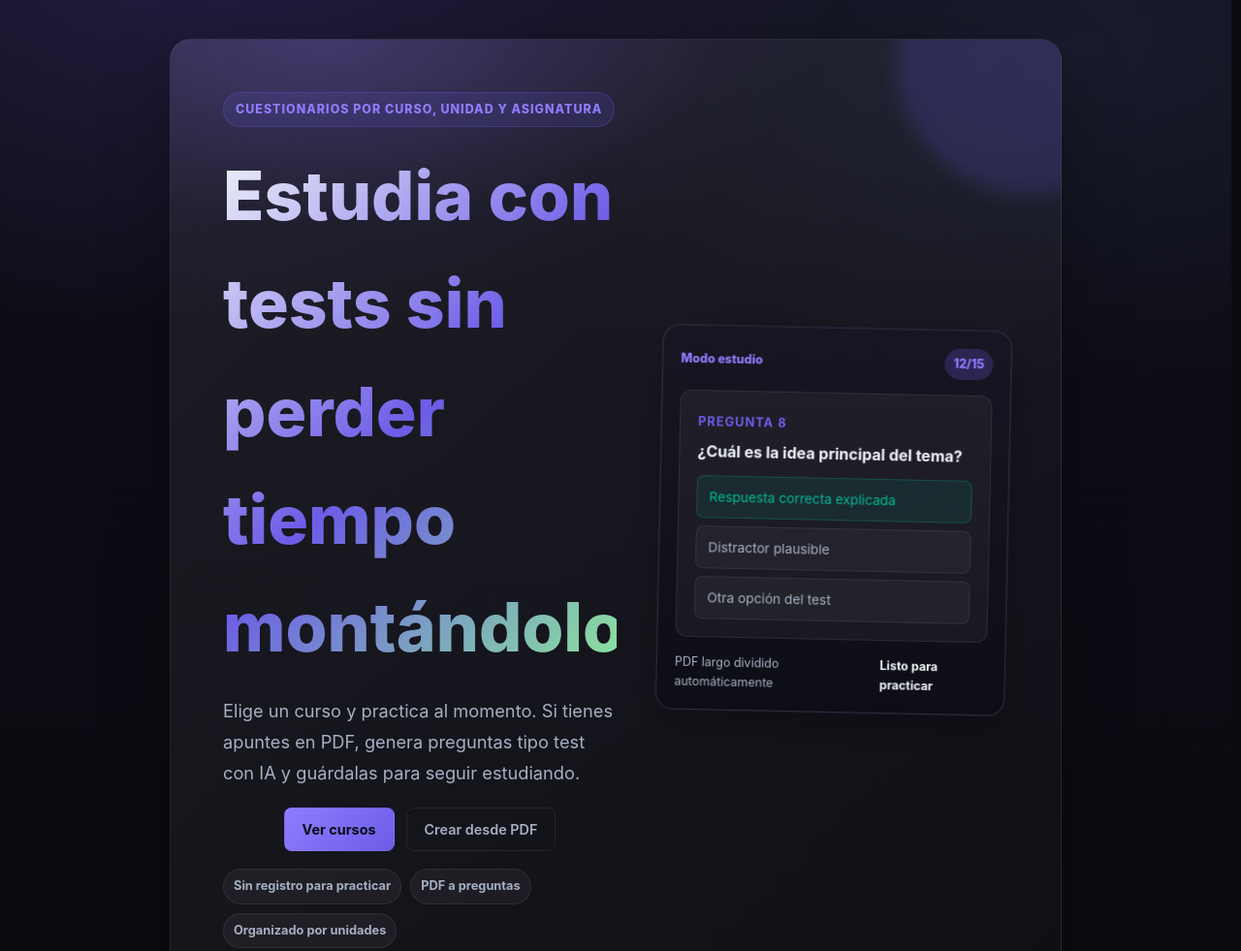
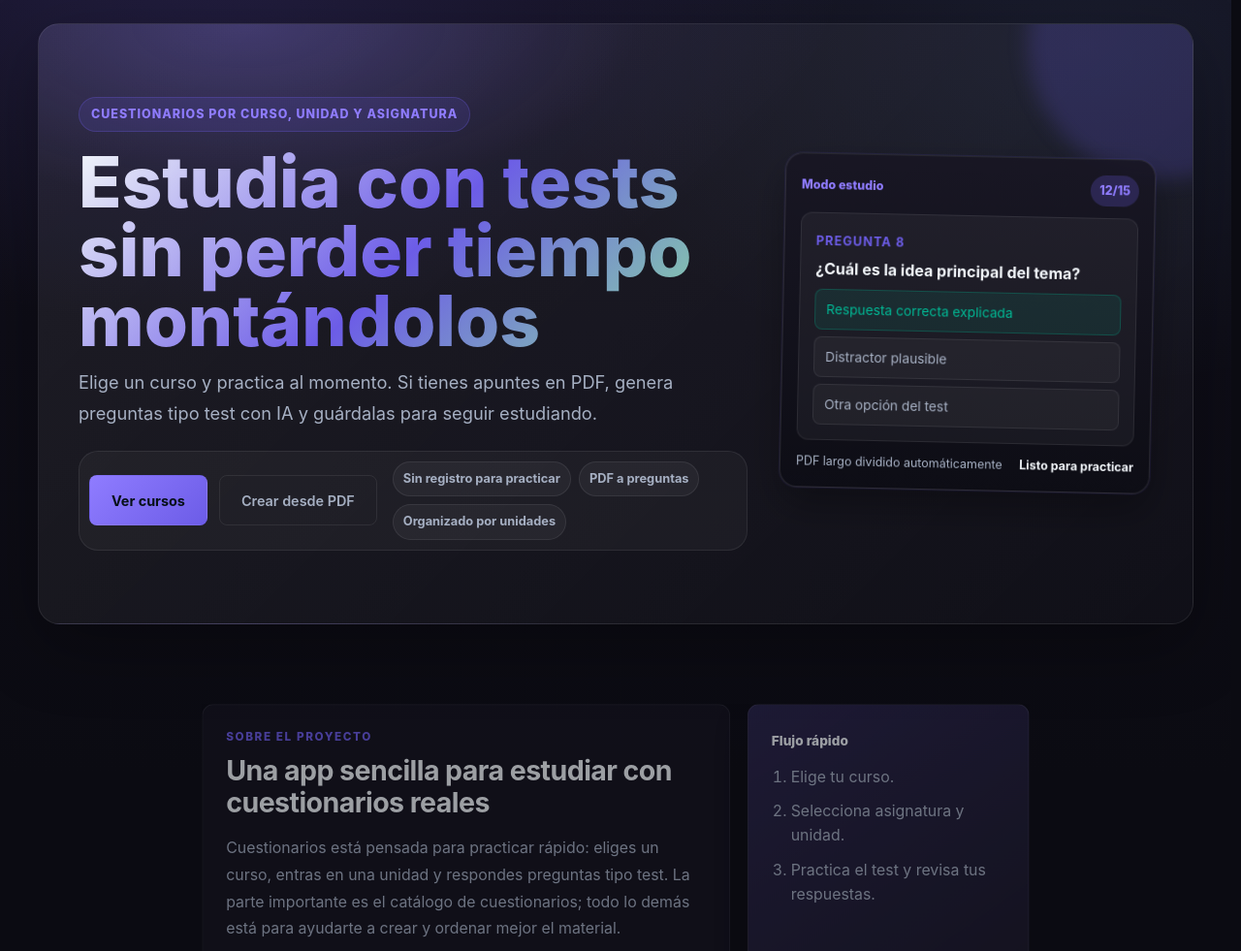
Before and after one commit to nicolasdavidgilbert/cuestionario, an Astro site: page / in a window 1280 px wide. Shown: the top 981 px of the page at 97% size. Built offline with nearby package versions, Linux system fonts and the light colour scheme; Astro itself is replaced by a stand-in of ours.

Commit message:
feat: mejorar diseño de la página de inicio y optimizar la barra de acciones del usuario

```diff
--- a/src/pages/index.astro
+++ b/src/pages/index.astro
@@ -40,6 +40,7 @@
         <p class="hero-subtitle">
           Elige un curso y practica al momento. Si tienes apuntes en PDF, genera preguntas tipo test con IA y guárdalas para seguir estudiando.
         </p>
+        <div class="hero-action-bar">
           <div class="user-actions">
             <a href="/cursos" class="btn-primary">Ver cursos</a>
             <a href="/crear" class="btn-secondary">Crear desde PDF</a>
@@ -48,6 +49,7 @@
             <span>Sin registro para practicar</span>
             <span>PDF a preguntas</span>
             <span>Organizado por unidades</span>
+          </div>
         </div>
       </div>
 
@@ -69,17 +71,6 @@
         </div>
       </div>
     </header>
-
-    <section class="landing-course-shell landing-cta-panel" aria-label="Acceso principal a cuestionarios">
-      <div class="course-shell-heading">
-        <p class="section-kicker">Empieza aquí</p>
-        <h2>La lista completa de cursos está en una página dedicada.</h2>
-      </div>
-      <p class="landing-cta-copy">
-        Entra al catálogo, elige tu curso y empieza por la unidad que necesites practicar.
-      </p>
-      <a href="/cursos" class="btn-primary">Abrir catálogo de cursos</a>
-    </section>
 
     <AdSenseAd client:visible slot="4731901740" className="ad-slot ad-slot--wide" clientId={adsenseClient} enabledByEnv={adsEnabledByEnv} />
 
--- a/src/styles/global.css
+++ b/src/styles/global.css
@@ -106,6 +106,11 @@
   padding: 40px 20px 80px;
 }
 
+.page-wrap.landing {
+  max-width: min(1440px, calc(100vw - 48px));
+  padding-top: clamp(18px, 3vh, 32px);
+}
+
 /* ===================== Home / Catalog ===================== */
 .home-header {
   margin-bottom: 40px;
@@ -577,13 +582,14 @@
 .landing-hero {
   position: relative;
   display: grid;
-  grid-template-columns: minmax(0, 1.15fr) minmax(360px, 0.85fr);
-  gap: clamp(22px, 4vw, 44px);
+  grid-template-columns: minmax(620px, 1.3fr) minmax(360px, 0.72fr);
+  gap: clamp(20px, 3vw, 36px);
   align-items: center;
   width: 100%;
-  max-width: 1180px;
-  margin-bottom: 34px;
-  padding: clamp(28px, 5vw, 54px);
+  max-width: 1360px;
+  min-height: min(620px, calc(100vh - 120px));
+  margin-bottom: 24px;
+  padding: clamp(24px, 3.2vw, 42px);
   text-align: left;
   background:
     radial-gradient(560px 260px at 18% 0%, rgba(143, 124, 255, 0.22), transparent 72%),
@@ -629,18 +635,43 @@
 }
 
 .hero-subtitle {
-  max-width: 650px;
-  margin-top: 14px;
+  max-width: 760px;
+  margin-top: 12px;
   color: var(--c-text-muted);
   font-size: clamp(1rem, 2vw, 1.14rem);
   line-height: 1.75;
 }
 
+.hero-action-bar {
+  display: grid;
+  grid-template-columns: auto minmax(0, 1fr);
+  gap: 16px;
+  align-items: center;
+  width: fit-content;
+  max-width: 100%;
+  margin-top: 22px;
+  padding: 10px;
+  background: rgba(255, 255, 255, 0.035);
+  border: 1px solid var(--c-border);
+  border-radius: calc(var(--radius) + 8px);
+}
+
+.hero-action-bar .user-actions {
+  margin-top: 0;
+}
+
+.hero-action-bar .btn-primary,
+.hero-action-bar .btn-secondary {
+  min-height: 52px;
+  padding-inline: 22px;
+  white-space: nowrap;
+}
+
 .hero-proof {
   display: flex;
   flex-wrap: wrap;
-  gap: 9px;
-  margin-top: 18px;
+  gap: 8px;
+  margin-top: 0;
 }
 
 .hero-proof span {
@@ -654,7 +685,8 @@
 }
 
 .hero-panel {
-  padding: 18px;
+  align-self: center;
+  padding: 16px;
   background: linear-gradient(180deg, rgba(23, 21, 34, 0.92), rgba(12, 12, 20, 0.86));
   border: 1px solid rgba(255, 255, 255, 0.1);
   border-radius: calc(var(--radius) + 6px);
@@ -684,23 +716,23 @@
 }
 
 .hero-question-card {
-  margin: 16px 0;
-  padding: 18px;
+  margin: 12px 0;
+  padding: 15px;
   background: rgba(255, 255, 255, 0.045);
   border: 1px solid var(--c-border);
   border-radius: var(--radius);
 }
 
 .hero-question-card p {
-  margin: 8px 0 14px;
+  margin: 6px 0 10px;
   color: var(--c-text);
   font-weight: 750;
   line-height: 1.35;
 }
 
 .hero-option {
-  margin-top: 8px;
-  padding: 10px 12px;
+  margin-top: 7px;
+  padding: 9px 11px;
   color: var(--c-text-muted);
   background: rgba(255, 255, 255, 0.035);
   border: 1px solid var(--c-border);
@@ -799,8 +831,9 @@
 .user-actions { animation-delay: 140ms; }
 
 .landing-header h1 {
-  max-width: 760px;
-  font-size: clamp(2.25rem, 6vw, 4.35rem);
+  max-width: 880px;
+  font-size: clamp(2.6rem, 5.7vw, 5.25rem);
+  line-height: 0.98;
   font-weight: 800;
   background: linear-gradient(135deg, var(--c-text), var(--c-accent), #8ce99a);
   -webkit-background-clip: text;
@@ -1260,10 +1293,20 @@
 
 /* ===================== Responsive ===================== */
 @media (max-width: 860px) {
+  .page-wrap.landing {
+    max-width: min(100%, calc(100vw - 28px));
+  }
+
   .landing-hero {
     grid-template-columns: 1fr;
+    min-height: auto;
     padding: 28px 20px;
     text-align: left;
+  }
+
+  .hero-action-bar {
+    width: 100%;
+    grid-template-columns: 1fr;
   }
 
   .hero-panel {
@@ -1291,6 +1334,7 @@
   .unit-grid { grid-template-columns: 1fr; }
   .score-display { font-size: 2.5rem; }
   .user-actions { flex-direction: column; align-items: stretch; }
+  .hero-action-bar .btn-primary, .hero-action-bar .btn-secondary { width: 100%; }
   .landing-course-shell { padding: 14px; }
   .landing-cta-panel { grid-template-columns: 1fr; }
   .course-shell-heading { align-items: flex-start; flex-direction: column; }
```
Lines whose indentation alone changed are shown as unchanged.
